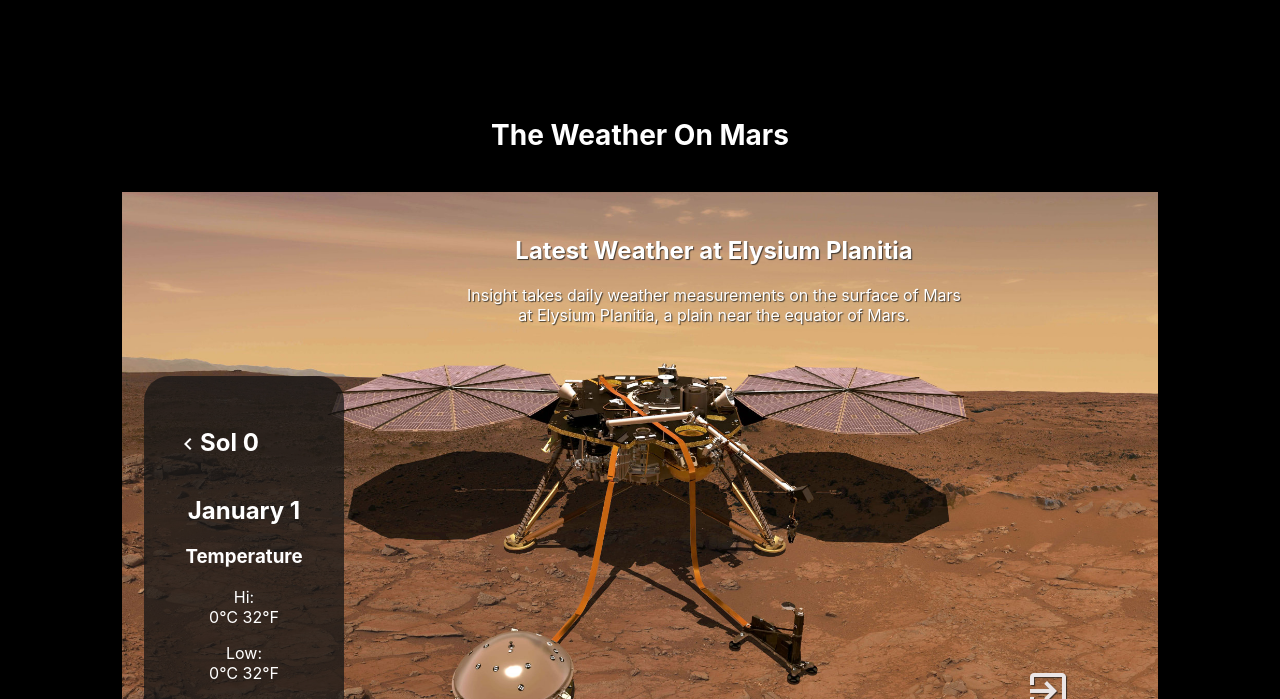
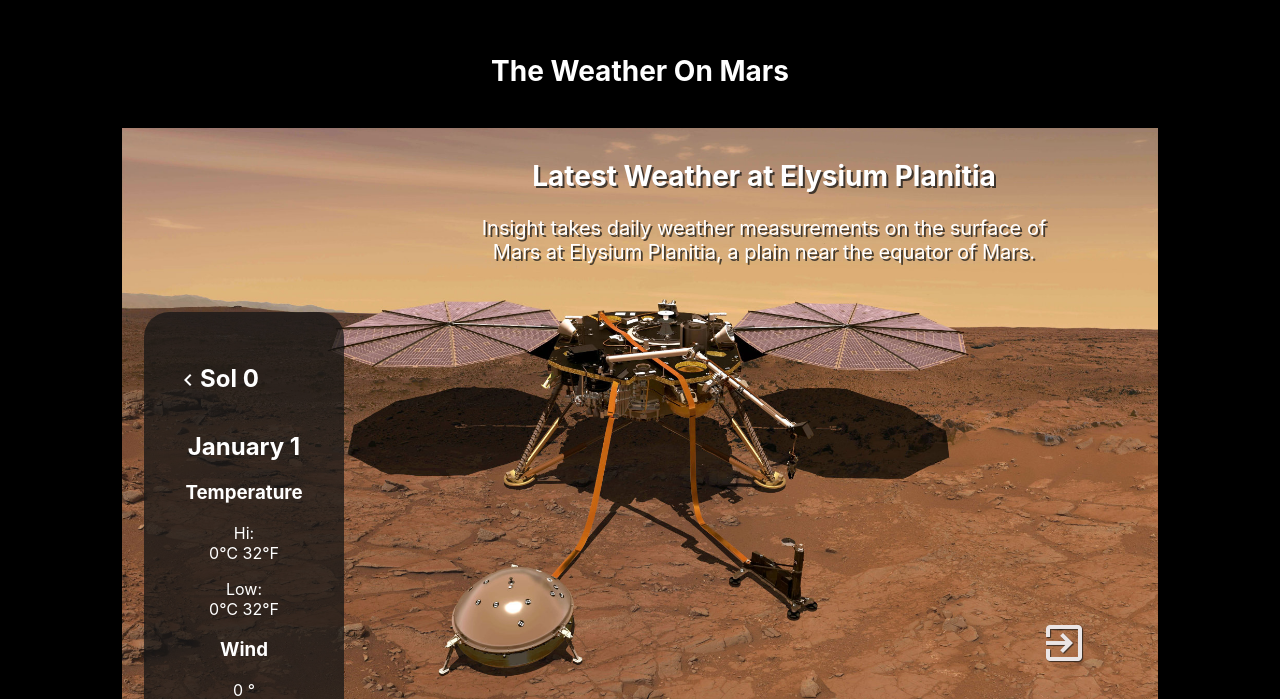
Before and after one commit to SJellen/nasa-pic-board, a React (Create React App) app: page / in a window 1280 px wide. Shown: the part 601-1300 px from the top of the page. Built offline with nearby package versions, Linux system fonts and the light colour scheme; no server answers.

Commit message:
text edit on weather

```diff
--- a/src/App.css
+++ b/src/App.css
@@ -206,7 +206,7 @@ a:hover {
 
 
 #weather {
-   padding-top: 5rem;
+   padding-top: 1rem;
 }
 
 #home {
@@ -230,13 +230,21 @@ a:hover {
 }
 
 .weather-word-container {
-  text-shadow: 1px 1px 1px rgba(22, 22, 22, .75);
-  max-width: 500px;
+  text-shadow: 2px 2px 0px rgba(22, 22, 22, .75);
+  max-width: 600px;
   margin: 0 auto;
   position: absolute;
   z-index: 3;
-  top: 2.5rem;
+  top: 1.5rem;
   left: 25rem;
+}
+
+.weather-word-container h2 {
+  font-size: 1.75rem;
+}
+
+.weather-word-container p {
+  font-size: 1.25rem;
 }
 
 .sol-box {
@@ -264,8 +272,8 @@ a:hover {
 .exit-to-insight {
   position: absolute;
   z-index: 3;
-  bottom: 5rem;
-  right: -32rem;
+  bottom: 4rem;
+  right: -33rem;
   font-size: 3rem;
   text-decoration: none;
   color: rgb(235, 229, 229);
--- a/src/Weather.js
+++ b/src/Weather.js
@@ -96,8 +96,8 @@ function Weather() {
             <div className="insight-container">
             <img src="../insight.jpg" alt="insight" className="insight-image"/>
             <div className="weather-word-container">
-                <h2>Latest Weather at Elysium Planitia</h2>
-                <p>Insight takes daily weather measurements on the surface of Mars at Elysium Planitia, a plain near the equator of Mars.</p>
+                <h2 >Latest Weather at Elysium Planitia</h2>
+                <p >Insight takes daily weather measurements on the surface of Mars at Elysium Planitia, a plain near the equator of Mars.</p>
             </div>
             <div className="weather-box">
 
```
